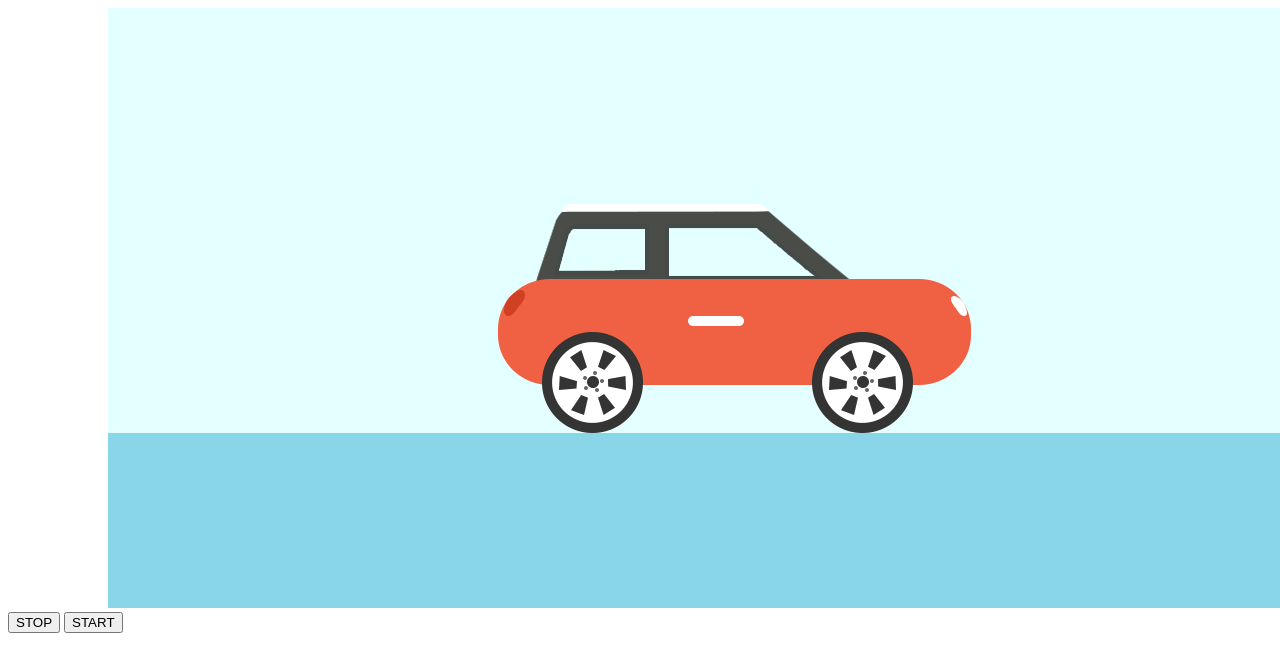
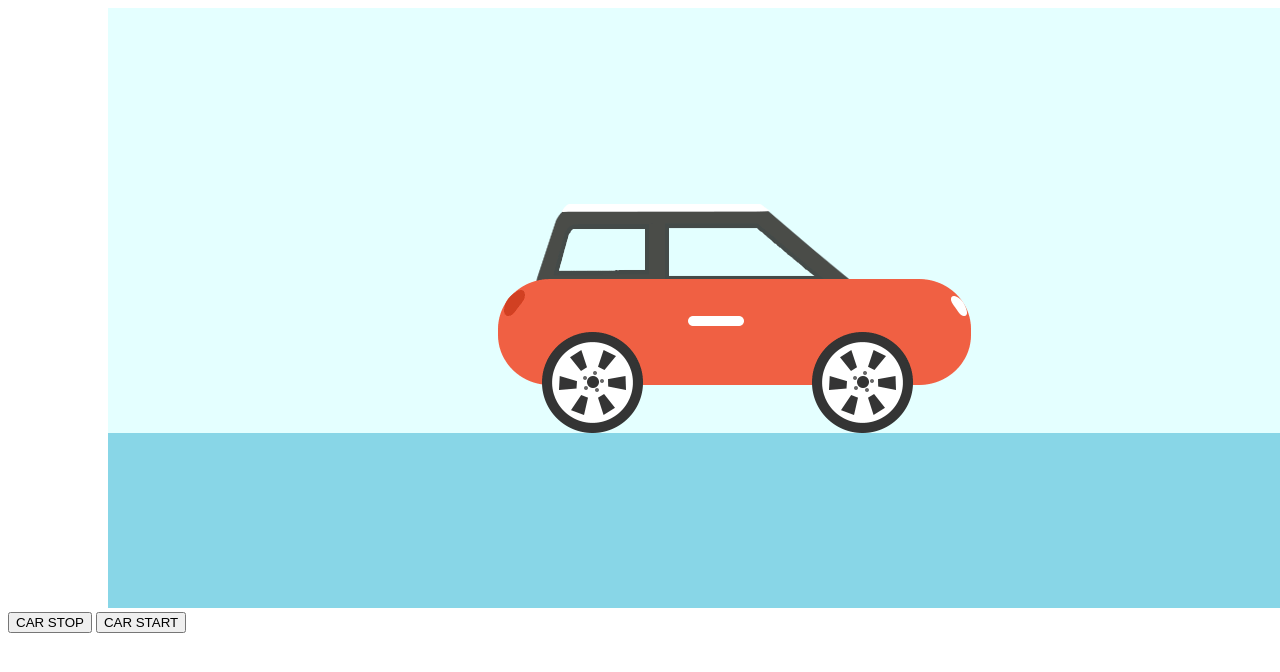
Before and after one commit to Chandan7592/carstop, a plain HTML site: page index.html in a window 1280 px wide. Shown: the top 672 px of the page. Drawn offline with Linux system fonts and the light colour scheme.

Commit message:
Update index.html

```diff
--- a/index.html
+++ b/index.html
@@ -8,7 +8,7 @@
 </head>
 <body>
     <img src="car.gif" style="margin-left: 100px;" id="car">
-    <button onclick="document.getElementById('car').src='car2.gif'">STOP</button>
-    <button onclick="document.getElementById('car').src='car.gif'">START</button>
+    <button onclick="document.getElementById('car').src='car2.gif'">CAR STOP</button>
+    <button onclick="document.getElementById('car').src='car.gif'">CAR START</button>
 </body>
 </html>
```
